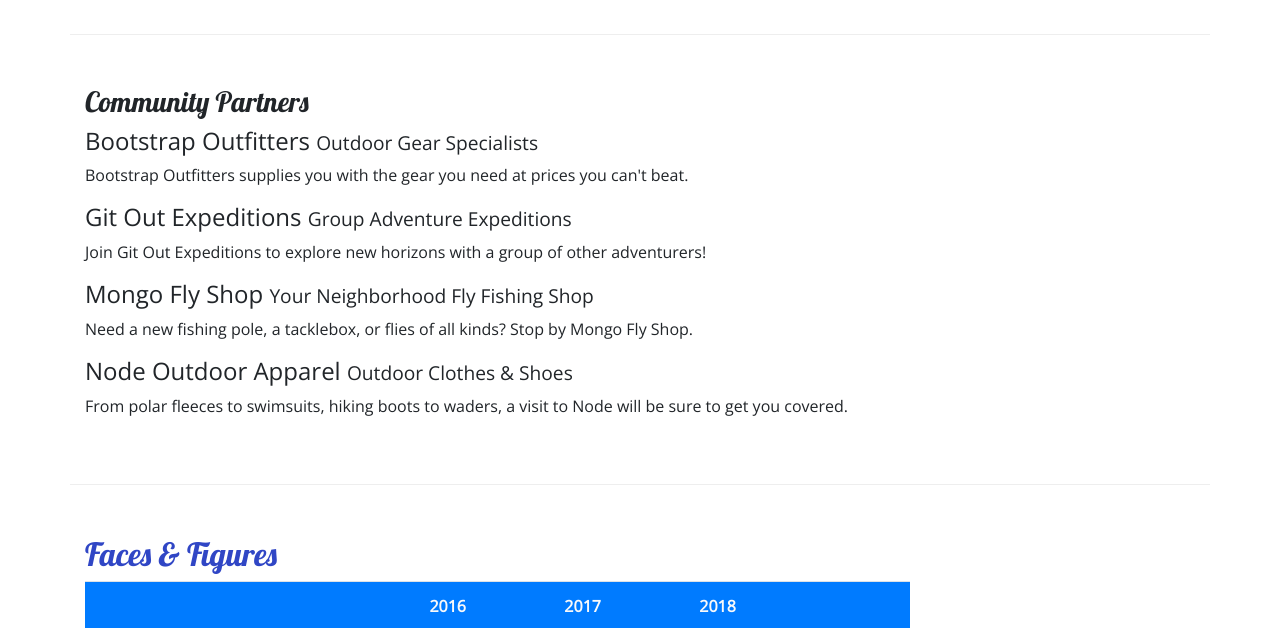
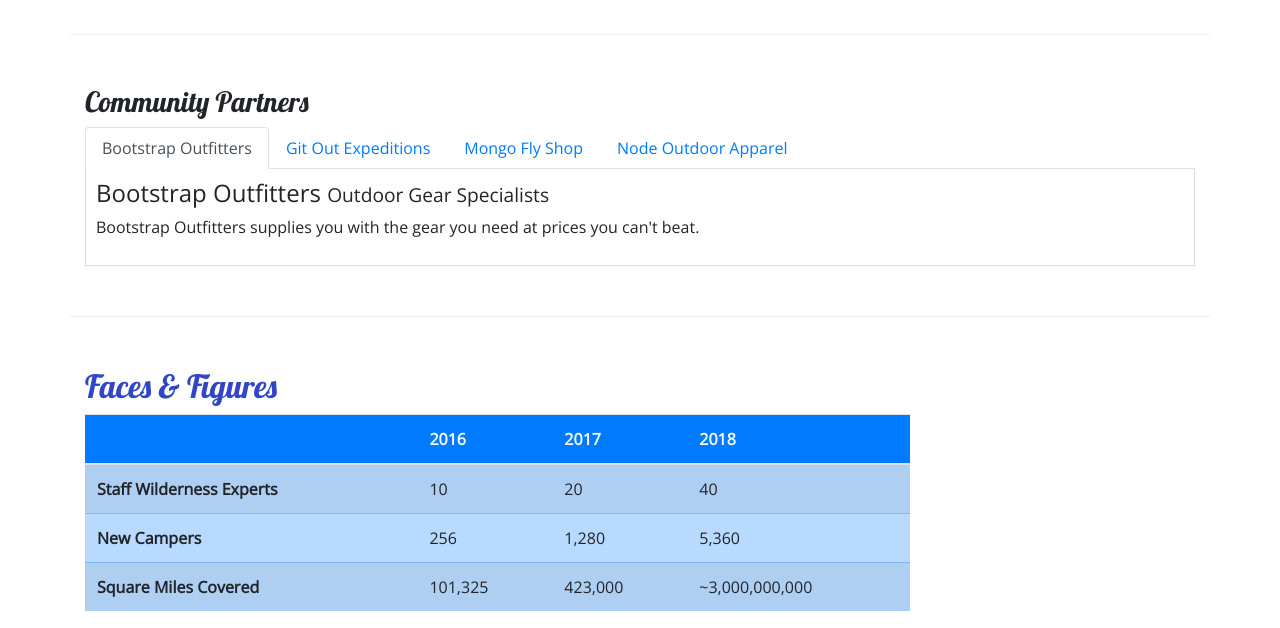
Before and after one commit to Bryan-Welch/Nucamp-site, a website: page aboutus.html in a window 1280 px wide. Shown: the part 800-1428 px from the top of the page. Drawn offline with nearby package versions, Linux system fonts and the light colour scheme.

Commit message:
added tab function in aboutus page

```diff
--- a/aboutus.html
+++ b/aboutus.html
@@ -103,14 +103,30 @@
         <div class="row row-content">
             <div class="col">
                 <h3>Community Partners</h3>
+                <ul class="nav nav-tabs">
+                    <li class="nav-item"><a class="nav-link active" href="#bootstrap" role="tab" data-toggle="tab">Bootstrap Outfitters</a></li>
+                    <li class="nav-item"><a class="nav-link" href="#git" role="tab" data-toggle="tab">Git Out Expeditions</a></li>
+                    <li class="nav-item"><a class="nav-link" href="#mongo" role="tab" data-toggle="tab">Mongo Fly Shop</a></li>
+                    <li class="nav-item"><a class="nav-link" href="#node" role="tab" data-toggle="tab">Node Outdoor Apparel</a></li>
+                </ul>
+                <div class="tab-content">
+                    <div role="tabpanel" class="tab-pane fade show active" id="bootstrap">
                         <h4>Bootstrap Outfitters <small>Outdoor Gear Specialists</small></h4>
                         <p class="d-none d-sm-block">Bootstrap Outfitters supplies you with the gear you need at prices you can't beat.</p>
+                    </div>
+                    <div role="tabpanel" class="tab-pane fade" id="git">
                         <h4>Git Out Expeditions <small>Group Adventure Expeditions</small></h4>
                         <p class="d-none d-sm-block">Join Git Out Expeditions to explore new horizons with a group of other adventurers!</p>
+                    </div>
+                    <div role="tabpanel" class="tab-pane fade" id="mongo">
                         <h4>Mongo Fly Shop <small>Your Neighborhood Fly Fishing Shop</small></h4>
                         <p class="d-none d-sm-block">Need a new fishing pole, a tacklebox, or flies of all kinds? Stop by Mongo Fly Shop.</p>
+                    </div>
+                    <div role="tabpanel" class="tab-pane fade" id="node">
                         <h4>Node Outdoor Apparel <small>Outdoor Clothes & Shoes</small></h4>
                         <p class="d-none d-sm-block">From polar fleeces to swimsuits, hiking boots to waders, a visit to Node will be sure to get you covered.</p>
+                    </div>
+                </div>
             </div>
         </div>
 
@@ -181,6 +197,12 @@
         </div>
     </footer>
 
+    <!-- jQuery must come first, then Popper.js, then the Bootstrap JavaScript plugins.-->
+    <script src="node_modules/jquery/dist/jquery.slim.min.js"></script>
+    <script src="node_modules/popper.js/dist/umd/popper.min.js"></script>
+    <script src="node_modules/bootstrap/dist/js/bootstrap.min.js"></script>
+
+
 </body>
 
 </html>
--- a/css/styles.css
+++ b/css/styles.css
@@ -35,3 +35,9 @@
 .navbar {
     background-color: #901CAD;
 }
+
+.tab-content {
+    border: 1px solid #ddd;
+    border-top: none;
+    padding: 10px;
+}
```
Lines whose indentation alone changed are shown as unchanged.
